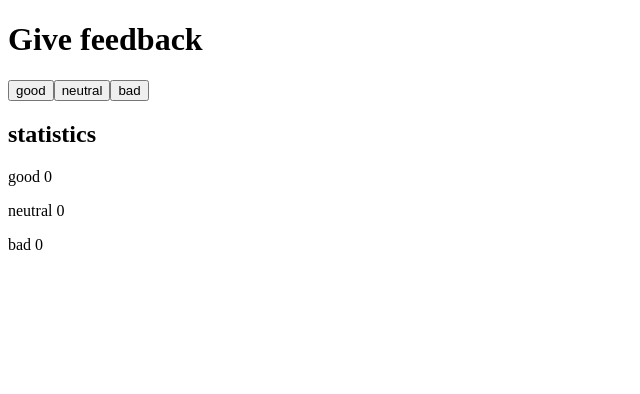
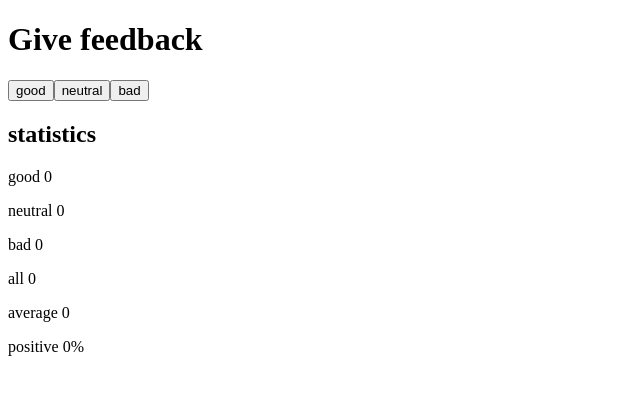
Before and after one commit to noerotgerdev-ai/full-stack-open, a React (Vite) app in the folder part1/unicafe/: page / in a window 1280 px wide. Shown: the top 394 px of the page, without its empty margins (0-640 px from the left). Built offline with nearby package versions, Linux system fonts and the light colour scheme.

Commit message:
part1 unicafe 1.7

```diff
--- a/part1/unicafe/src/App.jsx
+++ b/part1/unicafe/src/App.jsx
@@ -14,6 +14,10 @@
   const handleNeutralClick = () => setNeutral(neutral + 1);
   const handleBadClick = () => setBad(bad + 1);
 
+  const all = good + neutral + bad;
+  const average = all === 0 ? 0 : (good - bad) / all;
+  const positive = all === 0 ? 0 :  (good * 100) / all;
+
   return (
     <div>
       <h1>Give feedback</h1>
@@ -27,6 +31,9 @@
       <p>good {good}</p>
       <p>neutral {neutral}</p>
       <p>bad {bad}</p>
+      <p>all {all}</p>
+      <p>average {average}</p>
+      <p>positive {positive}%</p>
     </div>
   );
 };
```
